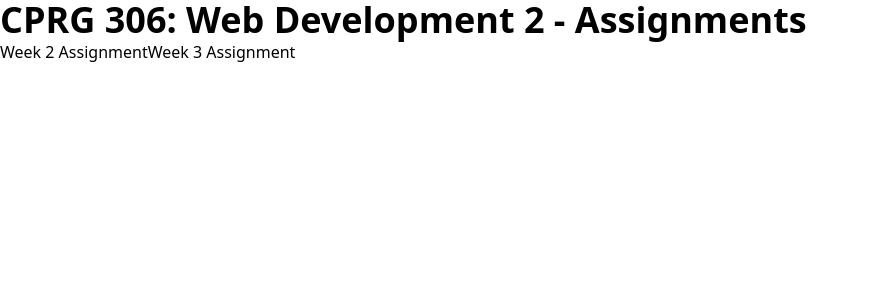
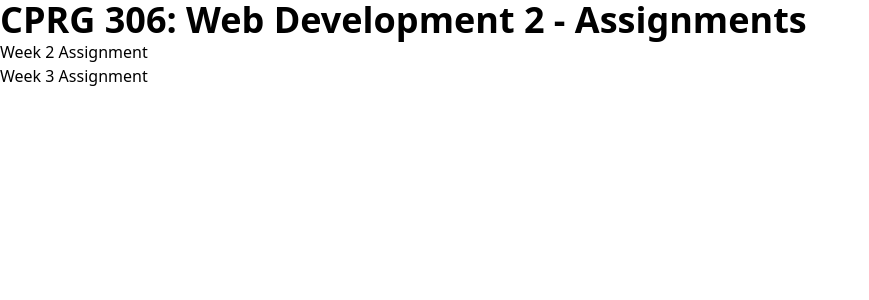
Before and after one commit to Jordan-Labell/cprg306-assignments, a Next.js app: page / in a window 1280 px wide. Shown: the top 300 px of the page, without its empty margins (0-869 px from the left). Built offline with nearby package versions, Linux system fonts and the light colour scheme.

Commit message:
converted main page links into a list

```diff
--- a/app/page.js
+++ b/app/page.js
@@ -4,8 +4,10 @@
   return (
     <main>
       <h1 className="font-bold text-4xl">CPRG 306: Web Development 2 - Assignments</h1>
-      <Link href="/week-2">Week 2 Assignment</Link>
-      <Link href="/week-3">Week 3 Assignment</Link>
+      <ul>
+        <li><Link href="/week-2">Week 2 Assignment</Link></li>
+        <li><Link href="/week-3">Week 3 Assignment</Link></li>
+      </ul>
     </main>
   );
 }
```
